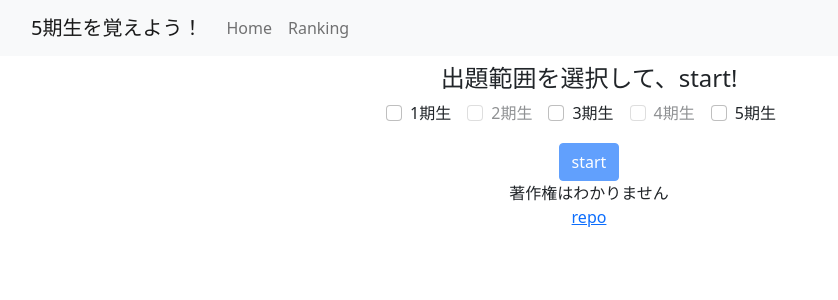
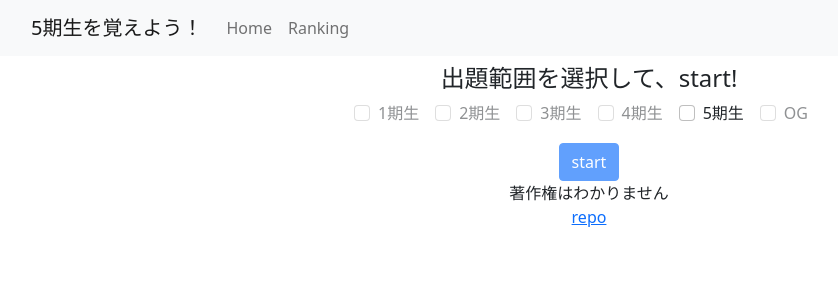
Before and after one commit to Yutarotaro/memorize-fifth-generation, a React (Create React App) app: page /game in a window 1280 px wide. Shown: the top 300 px of the page, without its empty margins (51-889 px from the left). Built offline with nearby package versions, Linux system fonts and the light colour scheme.

Commit message:
タイピング部分を実装

```diff
--- a/src/App.js
+++ b/src/App.js
@@ -5,13 +5,14 @@ import {Carousel, Button, Navbar, Container, Nav } from 'react-bootstrap'
 import { BrowserRouter, Route, Routes } from 'react-router-dom';
 import NotFound from './template/NotFound';
 import Game from './Game';
-import Start from './Start';
+import Play from './Play';
+import config from './config';
 
 
 function Header(){
 	return (
 		<header>
-			<Navbar className='mb-2' bg="light" expand="lg">
+			<Navbar bg="light" expand="lg">
 			  <Container>
 			    <Navbar.Brand href="/">5期生を覚えよう！</Navbar.Brand>
 			    <Navbar.Toggle aria-controls="basic-navbar-nav" />
@@ -27,83 +28,14 @@ function Header(){
 	);
 }
 
-const members = [
-	{
-		id:0,
-		src:"/image/aruno.jpeg",
-		name:"中西アルノ",
-		kana:"なかにしあるの",
-	},
-	{
-		id:1,
-		src:"/image/ioki.jpeg",
-		name:"五百城茉央",
-		kana:"いおきまお",
-	},
-	{
-		id:2,
-		src:"/image/nagi.jpeg",
-		name:"井上和",
-		kana:"いのうえなぎ",
-	},
-	{
-		id:3,
-		src:"/image/tomisato.jpeg",
-		name:"冨里奈央",
-		kana:"とみさとなお",
-	},
-	{
-		id:4,
-		src:"/image/ichinose.jpeg",
-		name:"一ノ瀬美空",
-		kana:"いちのせみく",
-	},
-	{
-		id:5,
-		src:"/image/sugawara.jpeg",
-		name:"菅原咲月",
-		kana:"すがわらさつき",
-	},
-	{
-		id:6,
-		src:"/image/ogawa.jpeg",
-		name:"小川彩",
-		kana:"おがわあや",
-	},
-	{
-		id:7,
-		src:"/image/okuda.jpeg",
-		name:"奥田いろは",
-		kana:"おくだいろは",
-	},
-	{
-		id:8,
-		src:"/image/ikeda.jpeg",
-		name:"池田瑛紗",
-		kana:"いけだてれさ",
-	},
-	{
-		id:9,
-		src:"/image/kawasaki.jpeg",
-		name:"川﨑桜",
-		kana:"かわさきさくら",
-	},
-	{
-		id:10,
-		src:"/image/okamoto.jpeg",
-		name:"岡本姫奈",
-		kana:"おかもとひな",
-	},
-
-];
-
-
 
 function Top(){
+	const members = config.sample_data;
+
 	return (
 		<div id='main'>
 			<div id='car'>
-				<Carousel className='mb-4' interval={2000}>
+				<Carousel className='mt-2 mb-4' interval={2000}>
 					{shuffle(members).map(member =>(
 				  		<Carousel.Item>
 						    <img
@@ -157,6 +89,7 @@ function App() {
 	</BrowserRouter>
 
 	<Footer />
+	<br className='bottom' />
     </div>
   );
 }
--- a/src/Game.js
+++ b/src/Game.js
@@ -1,37 +1,10 @@
 import React, { useState, useEffect } from 'react';
 import './App.css';
 import CountDown from './countDown';
+import config from './config';
 import {Form, ButtonGroup, Dropdown ,Carousel, Button, Navbar, Container, Nav } from 'react-bootstrap'
 import { HashRouter, BrowserRouter, Route, Routes } from 'react-router-dom';
 
-
-const info = [
-	{
-		id:0,
-		label:"1期生",
-		is_ready:true,
-	},
-	{
-		id:1,
-		label:"2期生",
-		is_ready:false,
-	},
-	{
-		id:2,
-		label:"3期生",
-		is_ready:true,
-	},
-	{
-		id:3,
-		label:"4期生",
-		is_ready:false,
-	},
-	{
-		id:4,
-		label:"5期生",
-		is_ready:true,
-	},
-];
 
 function Game() {
 	var [checked, setChecked]  = useState(0);
@@ -43,9 +16,9 @@ function Game() {
 		  nowPlay?<CountDown checked={checked}/>
 		  :
 		<Form>
-		    <div className="mb-3">
+		    <div className="mt-2 mb-3">
 			  <h4>出題範囲を選択して、start!</h4>
-			  {info.map((prop, i)=>(
+			  {config.generations.info.map((prop, i)=>(
 				  prop.is_ready ?
 			      <Form.Check
 				inline
--- /dev/null
+++ b/src/Play.css
@@ -0,0 +1,59 @@
+.App {
+  text-align: center;
+}
+
+.img {     margin: auto;}
+
+.img {
+    max-height: 600px;  /* change this to whatever you want */
+    width: auto;
+}
+
+
+
+@media (max-width:767.98px){
+	.img {
+		height: 400px;
+	}
+}
+
+@media screen{
+	.img {
+		height: 600px;
+	}
+}
+
+.App-logo {
+  height: 40vmin;
+  pointer-events: none;
+}
+
+@media (prefers-reduced-motion: no-preference) {
+  .App-logo {
+    animation: App-logo-spin infinite 20s linear;
+  }
+}
+
+.App-header {
+  background-color: #282c34;
+  min-height: 100vh;
+  display: flex;
+  flex-direction: column;
+  align-items: center;
+  justify-content: center;
+  font-size: calc(10px + 2vmin);
+  color: white;
+}
+
+.App-link {
+  color: #61dafb;
+}
+
+@keyframes App-logo-spin {
+  from {
+    transform: rotate(0deg);
+  }
+  to {
+    transform: rotate(360deg);
+  }
+}
--- a/src/Play.js
+++ b/src/Play.js
@@ -1,18 +1,87 @@
-import React, { useState, useEffect } from 'react';
-import './App.css';
+import React, { useState, useEffect, useCallback } from 'react';
+import './Play.css';
 import CountDown from './countDown';
-import {Form, ButtonGroup, Dropdown ,Carousel, Button, Navbar, Container, Nav } from 'react-bootstrap'
-import { HashRouter, BrowserRouter, Route, Routes } from 'react-router-dom';
-import config from './config';
-import display from './display';
+import {Form, Stack, ButtonGroup, Dropdown , Button, Navbar, Fade} from 'react-bootstrap'
+import config from './config'; import display from './display';
+import Countdown from 'react-countdown';
+
+
+
+
 
 
 function Play(props){
 	const checked = props.checked;
+	const [gameCount, setGameCount] = useState(0);
+	const [open, setOpen] = useState(true);
+	const [correct, setCorrect] = useState(0);
 
 
+	function Type(props){
+		const target_name = props.name;
+		const name_array = [];
 
-	return(<h1>開始</h1>);
+		for(var i = 0;i < target_name.length;++i){
+			name_array.push(target_name[i]);
+		}
+
+		return(
+			<>
+			<h2>
+				{name_array.map((name,i)=>(i < correct)?name:"")}
+			</h2>
+			</>
+		);
+	}
+
+
+	const name = config.sample_data[1].alphabet;
+	const img_path = config.sample_data[1].src;
+
+	const processKeyValue = useCallback((e)=>{
+			setCorrect((correct)=> {
+				if(name[correct] === e.key){
+					return correct + 1;
+				}
+				return correct;
+			});
+	});
+
+
+	if(correct === name.length){
+		setCorrect(0);
+		setGameCount(gameCount+1);
+	}
+
+	useEffect(() => {
+		document.addEventListener("keydown", processKeyValue, false);
+	}, []);
+
+
+	const renderer = ({hours, minutes, seconds, completed}) => {
+		return (completed) ? <Fade in={open}><h2>total time</h2></Fade>:<h2 className='text-white'>total time</h2>;}
+
+	if(gameCount < config.typing_data.total){
+		return(
+			<div>
+			<h3>{gameCount+1}/{config.typing_data.total}問</h3>
+			<img className="mb-2 mt-2" src={`${img_path}`} width='200px'/>
+			<br/><br/>
+			<Type className="mb-2" name={`${name}`} correct={`${correct}`}/>
+			<br/>
+			</div>
+		);
+	}else{
+		return(
+			<div>
+			<Countdown date={Date.now() + 1000} renderer={renderer} />
+						<Stack gap={2} className="col-md-5 mx-auto">
+			  <Button variant="secondary" href="/game">Retry</Button>
+			  <Button variant="outline-secondary" href="/">Home</Button>
+			</Stack>
+			</div>
+		);
+	}
 }
 
 
--- a/src/config.js
+++ b/src/config.js
@@ -1,4 +1,118 @@
 const config = {
-"generations":5
+	"keyValue":"",
+	"generations":{
+		"number":6,
+		"label":["1期生","2期生","3期生","4期生","5期生","OG"],
+		"info":[
+			{
+				id:0,
+				label:"1期生",
+				is_ready:false,
+			},
+			{
+				id:1,
+				label:"2期生",
+				is_ready:false,
+			},
+			{
+				id:2,
+				label:"3期生",
+				is_ready:false,
+			},
+			{
+				id:3,
+				label:"4期生",
+				is_ready:false,
+			},
+			{
+				id:4,
+				label:"5期生",
+				is_ready:true,
+			},
+			{
+				id:5,
+				label:"OG",
+				is_ready:false,
+			},]},
+
+	"typing_data":{
+		"total":10,
+		"member_name":["iokimao"],
+	},
+	"sample_data":[
+		{
+			id:0,
+			src:"/image/aruno.jpeg",
+			name:"中西アルノ",
+			kana:"なかにしあるの",
+			alphabet:"nakanishiaruno",
+		},
+		{
+			id:1,
+			src:"/image/ioki.jpeg",
+			name:"五百城茉央",
+			kana:"いおきまお",
+			alphabet:"iokimao",
+		},
+		{
+			id:2,
+			src:"/image/nagi.jpeg",
+			name:"井上和",
+			kana:"いのうえなぎ",
+			alphabet:"inouenagi",
+		},
+		{
+			id:3,
+			src:"/image/tomisato.jpeg",
+			name:"冨里奈央",
+			kana:"とみさとなお",
+		},
+		{
+			id:4,
+			src:"/image/ichinose.jpeg",
+			name:"一ノ瀬美空",
+			kana:"いちのせみく",
+		},
+		{
+			id:5,
+			src:"/image/sugawara.jpeg",
+			name:"菅原咲月",
+			kana:"すがわらさつき",
+		},
+		{
+			id:6,
+			src:"/image/ogawa.jpeg",
+			name:"小川彩",
+			kana:"おがわあや",
+		},
+		{
+			id:7,
+			src:"/image/okuda.jpeg",
+			name:"奥田いろは",
+			kana:"おくだいろは",
+		},
+		{
+			id:8,
+			src:"/image/ikeda.jpeg",
+			name:"池田瑛紗",
+			kana:"いけだてれさ",
+		},
+		{
+			id:9,
+			src:"/image/kawasaki.jpeg",
+			name:"川﨑桜",
+			kana:"かわさきさくら",
+		},
+		{
+			id:10,
+			src:"/image/okamoto.jpeg",
+			name:"岡本姫奈",
+			kana:"おかもとひな",
+		},],
+
+	"idToName":[{"0":"iokimao"}],
+
 };
+
+
 export default config;
--- a/src/countDown.js
+++ b/src/countDown.js
@@ -1,18 +1,16 @@
 import React from 'react';
 import Countdown from 'react-countdown';
-import Game from './Game';
 import Play from './Play';
-import Start from './Start';
 import display from './display';
 
-const CountDown = (props) => {
+function CountDown(props){
 	const renderer = ({hours, minutes, seconds, completed}) => {
 		return (completed) ? <Play checked={props.checked}/>:<h2>{seconds}</h2>;
 		}
 
 	return (
 		<div>
-			<h1> {display(props.checked)} </h1>
+			{display(props.checked)}
 			<Countdown date={Date.now() + 5000} renderer={renderer} />
 		</div>
 	);
--- a/src/display.js
+++ b/src/display.js
@@ -1,22 +1,22 @@
 import config from './config';
+import {Alert} from 'react-bootstrap';
 
 function display(checked){
 	var target = "";
 
-	for(var i = 0;i < config.generations;++i){
+	for(var i = 0;i < config.generations.number;++i){
 		if(checked & (1 << i)){
-			if(target != ""){
+			if(target !== ""){
 				target += ",";
 			}
 
-			target += String(i+1);
+			target += config.generations.label[i];
 		}
 	}
 
-	target += "期生タイピング";
+	target += "タイピング";
 
-	return target;
-
+	return(<Alert> {target} </Alert>);
 }
 
 export default display;
```
